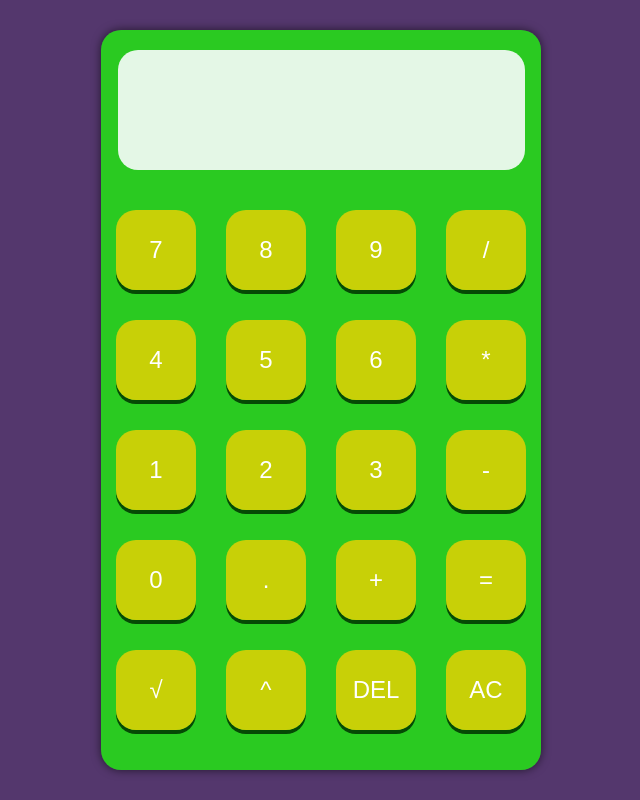
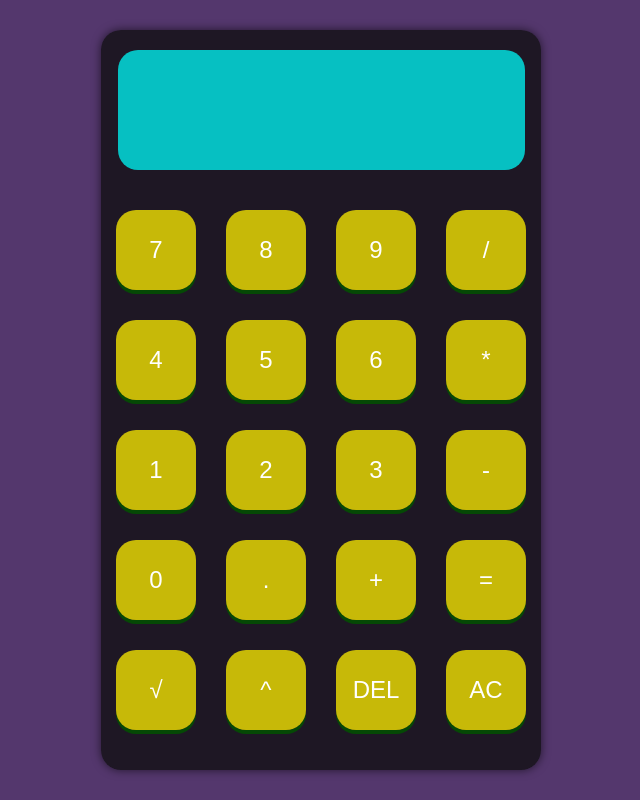
Before and after one commit to benjmhub/Calculator., a plain HTML site: page index.html in a window 1280 px wide. Shown: the whole page, without its empty margins (319-959 px from the left). Drawn offline with Linux system fonts and the light colour scheme.

Commit message:
Update index.html

```diff
--- a/index.html
+++ b/index.html
@@ -1,4 +1,4 @@
- <!DOCTYPE html>
+<!DOCTYPE html>
 <html>
 <head>
     <title>Digital 3D Calculator</title>
@@ -16,7 +16,7 @@
         }
 
         #calculator {
-            background-color: rgba(29, 250, 9, 0.753);
+            background-color: rgba(12, 12, 12, 0.753);
             border: none;
             border-radius: 20px;
             padding: 20px;
@@ -39,7 +39,7 @@
             margin-bottom: 20px;
             border: none;
             border-radius: 20px;
-            background-color: rgba(249, 252, 252, 0.9);
+            background-color: rgba(4, 211, 211, 0.9);
             text-align: right;
         }
 
```
